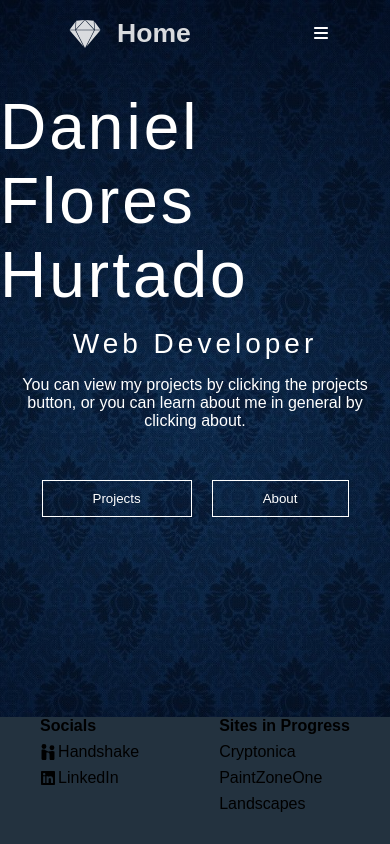
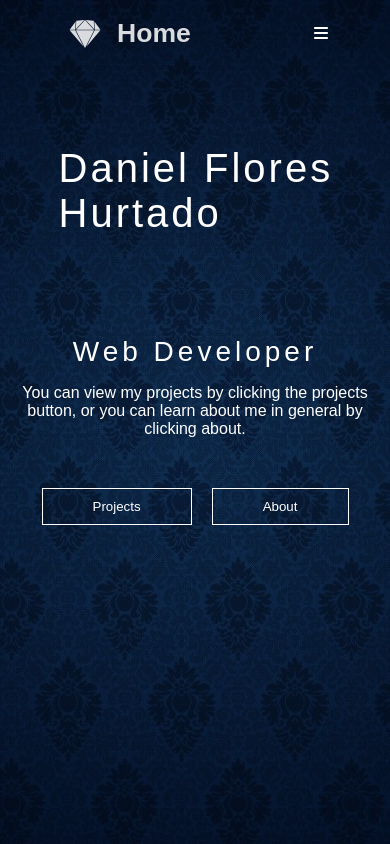
Before and after one commit to daniels74/web-porfolio, a React (Create React App) app: page / in a window 390 px wide. Built offline with nearby package versions, Linux system fonts and the light colour scheme.

Commit message:
Home-page

```diff
--- a/src/components/Footer/Footer.css
+++ b/src/components/Footer/Footer.css
@@ -44,7 +44,7 @@
     width: 100%;
     height: 15vh;
     background-color: rgb(35, 50, 63);
-    position: absolute;
+    position: relative;
     bottom: 0;
     display: flex;
     flex-direction: row;
--- a/src/pages/About/About.css
+++ b/src/pages/About/About.css
@@ -1,11 +1,10 @@
-.main {
-}
-
 .about-content {
     display: flex;
     flex-direction: column;
     align-items: center;
     position:absolute;
+    background-color: black ;
+    justify-content: space-around;
 }
 
 .box_container {
@@ -64,3 +63,8 @@
     margin-top: 1rem;
 
 }
+
+.footer-container {
+    width: 100vw;
+    margin-top: 2rem;
+}
--- a/src/pages/About/About.jsx
+++ b/src/pages/About/About.jsx
@@ -1,10 +1,10 @@
 import React from "react";
 import "./About.css";
 import myface from "../../images/pic.jpg";
+import Footer from "../../components/Footer/Footer"
 
 const About = () => {
   return (
-    <div className="main">
       <div className="about-content">
         <div className="box_container">
           <div className="seg">
@@ -48,8 +48,11 @@ const About = () => {
             </div>
           </div>
         </div>
+
+        <div className="footer-container">
+        <Footer/>
+        </div>
       </div>
-    </div>
   );
 };
 
--- a/src/pages/Home/Home.css
+++ b/src/pages/Home/Home.css
@@ -1,13 +1,15 @@
 .home-container {
-    height: 100vh;
-    display: flex;
-    flex-direction: column;
-    align-items: center;
+  display: flex;
+  flex-direction: column;
+  align-items: center;
+  position:absolute;
+  /* background-color: black ; */
+  /* justify-content: space-around; */
 }
 
 .home {
-  max-width: 800px;
-  height: 70vh;
+  width: 100vw;
+  height: 100vh;
   display: flex;
   flex-direction: column;
   justify-content: center;
@@ -19,7 +21,6 @@
   color: white;
   font-weight: normal;
   letter-spacing: 3px;
-  margin-top: 1rem;
 }
 
 .home > h2 {
@@ -61,3 +62,21 @@
   color: rgb(0, 0, 0);
   background-color: rgb(26, 108, 122);
 }
+
+.footer-container {
+  width: 100vw;
+  margin-top: 2rem;
+}
+
+.foot {
+  width: 100vw;
+}
+
+@media screen and (max-width: 500px) {
+  .home > h1 {
+    font-size: 40px;
+    position: absolute;
+    top: 15%;
+    left: 15%;
+  }
+}
--- a/src/pages/Home/Home.jsx
+++ b/src/pages/Home/Home.jsx
@@ -1,6 +1,6 @@
 import React from "react";
 import "./Home.css";
-import Footer from "../../components/Footer/Footer"
+import Footer from "../../components/Footer/Footer";
 
 const Home = () => {
   const [btn1, setBtn1] = React.useState(false);
@@ -42,7 +42,11 @@ const Home = () => {
           </a>
         </div>
       </div>
-      <Footer/>
+      <div footer-container>
+        <div className="foot">
+        <Footer />
+        </div>
+      </div>
     </div>
   );
 };
```
